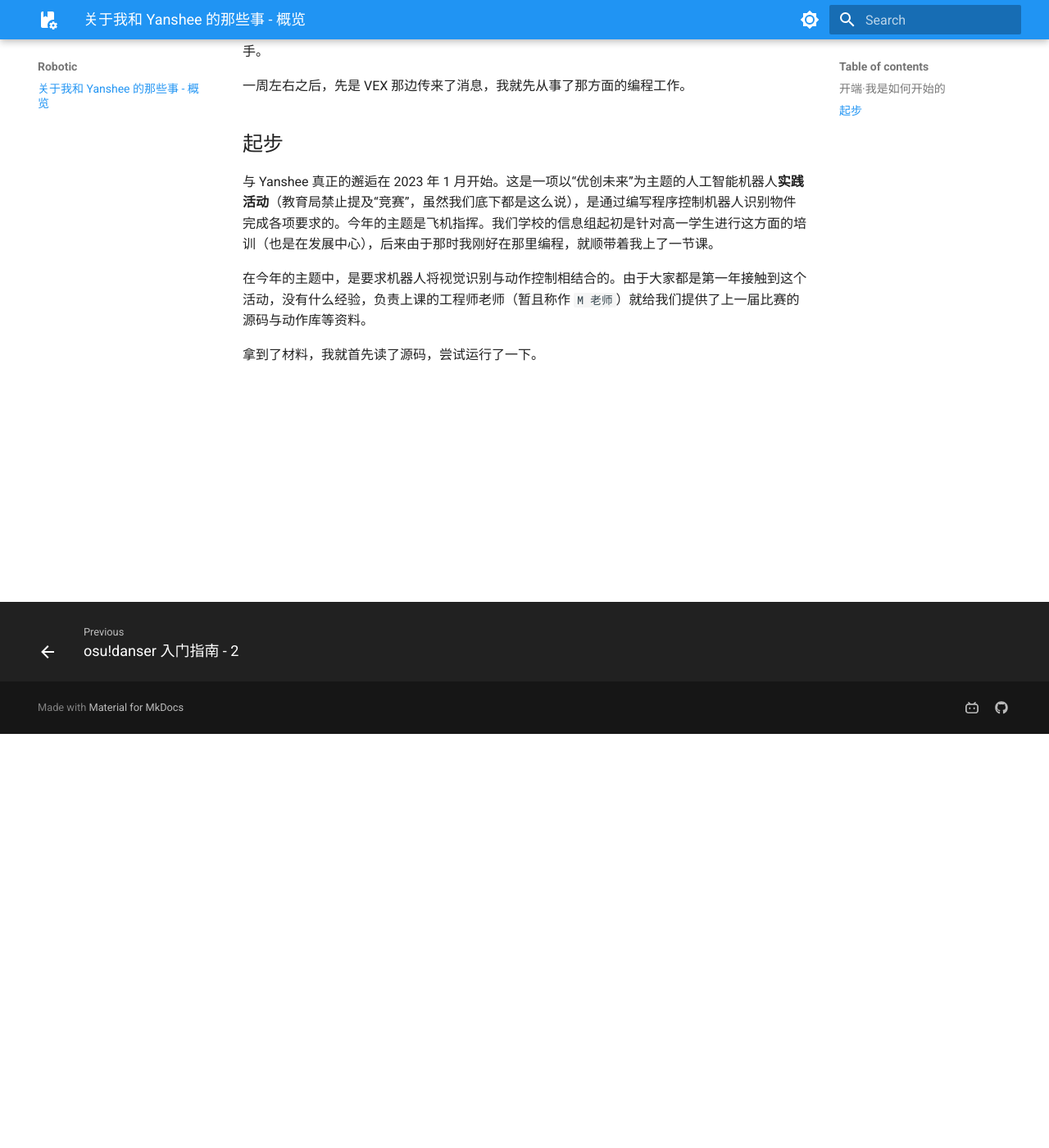
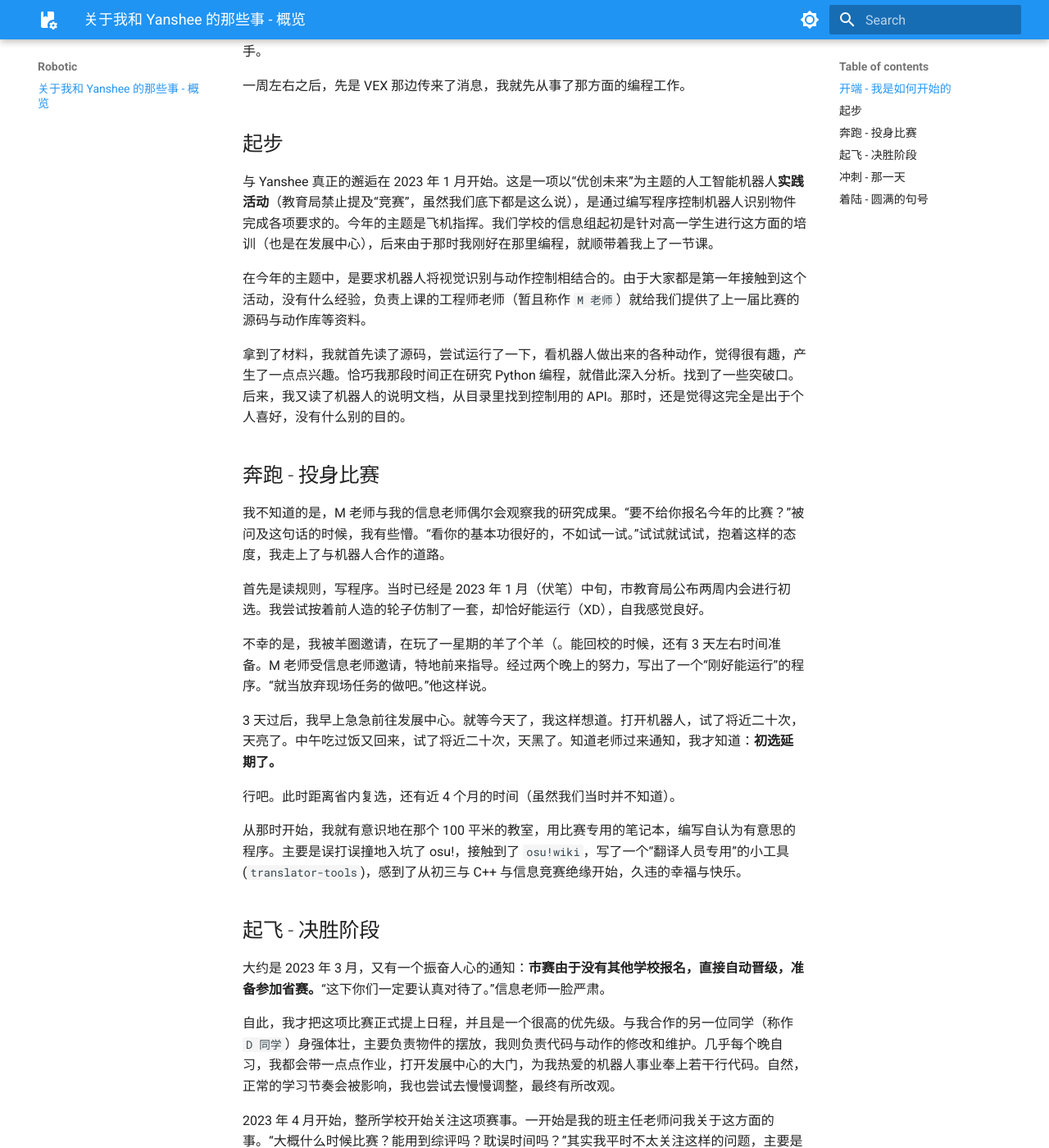
Before and after one commit to Sunnyboy971/Sunnyboy971.github.io, an MkDocs documentation site: the page built from docs/robotic/yanshee.md, in a window 1280 px wide and 1400 px high, scrolled down 505 px. Shown: the whole window at 82% size. Built offline with MkDocs 1.6.1 and Material for MkDocs 9.7.7, drawn with Linux system fonts in a browser that asks for light colours; some of the changed text lies outside the part shown.

Commit message:
Finish `yanshee.md`

```diff
--- a/docs/robotic/yanshee.md
+++ b/docs/robotic/yanshee.md
@@ -4,7 +4,7 @@
 
 这段跨越一年的历程，在我看来无疑是奇妙的，充满了坎坷与欣喜。
 
-## 开端·我是如何开始的
+## 开端 - 我是如何开始的
 
 说来也很有趣，这其实要从一个相关项目 - VEX 谈起。在我入学的第二年，我所在的学校就开设了信息与机器人类相关的社团，自然会参与一些重大赛事（当然不排除学校建设的需要）。此外，学校新建了一个“未来科学家发展中心”，是从旧图书馆腾出的，三间占地共约 100 平米的教室（这个以后再说），为我两年间这方面的发展提供了一个理想化的场所。
 
@@ -18,4 +18,50 @@
 
 在今年的主题中，是要求机器人将视觉识别与动作控制相结合的。由于大家都是第一年接触到这个活动，没有什么经验，负责上课的工程师老师（暂且称作 `M 老师`）就给我们提供了上一届比赛的源码与动作库等资料。
 
-拿到了材料，我就首先读了源码，尝试运行了一下。
+拿到了材料，我就首先读了源码，尝试运行了一下，看机器人做出来的各种动作，觉得很有趣，产生了一点点兴趣。恰巧我那段时间正在研究 Python 编程，就借此深入分析。找到了一些突破口。后来，我又读了机器人的说明文档，从目录里找到控制用的 API。那时，还是觉得这完全是出于个人喜好，没有什么别的目的。
+
+## 奔跑 - 投身比赛
+
+我不知道的是，M 老师与我的信息老师偶尔会观察我的研究成果。“要不给你报名今年的比赛？”被问及这句话的时候，我有些懵。“看你的基本功很好的，不如试一试。”试试就试试，抱着这样的态度，我走上了与机器人合作的道路。
+
+首先是读规则，写程序。当时已经是 2023 年 1 月（伏笔）中旬，市教育局公布两周内会进行初选。我尝试按着前人造的轮子仿制了一套，却恰好能运行（XD），自我感觉良好。
+
+不幸的是，我被羊圈邀请，在玩了一星期的羊了个羊（。能回校的时候，还有 3 天左右时间准备。M 老师受信息老师邀请，特地前来指导。经过两个晚上的努力，写出了一个“刚好能运行”的程序。“就当放弃现场任务的做吧。”他这样说。
+
+3 天过后，我早上急急前往发展中心。就等今天了，我这样想道。打开机器人，试了将近二十次，天亮了。中午吃过饭又回来，试了将近二十次，天黑了。知道老师过来通知，我才知道：**初选延期了。**
+
+行吧。此时距离省内复选，还有近 4 个月的时间（虽然我们当时并不知道）。
+
+从那时开始，我就有意识地在那个 100 平米的教室，用比赛专用的笔记本，编写自认为有意思的程序。主要是误打误撞地入坑了 osu!，接触到了 `osu!wiki`，写了一个“翻译人员专用”的小工具 (`translator-tools`)，感到了从初三与 C++ 与信息竞赛绝缘开始，久违的幸福与快乐。
+
+## 起飞 - 决胜阶段
+
+大约是 2023 年 3 月，又有一个振奋人心的通知：**市赛由于没有其他学校报名，直接自动晋级，准备参加省赛。**“这下你们一定要认真对待了。”信息老师一脸严肃。
+
+自此，我才把这项比赛正式提上日程，并且是一个很高的优先级。与我合作的另一位同学（称作 `D 同学`）身强体壮，主要负责物件的摆放，我则负责代码与动作的修改和维护。几乎每个晚自习，我都会带一点点作业，打开发展中心的大门，为我热爱的机器人事业奉上若干行代码。自然，正常的学习节奏会被影响，我也尝试去慢慢调整，最终有所改观。
+
+2023 年 4 月开始，整所学校开始关注这项赛事。一开始是我的班主任老师问我关于这方面的事。“大概什么时候比赛？能用到综评吗？耽误时间吗？”其实我平时不太关注这样的问题，主要是编程是图一乐，顺便提升自我能力就是了。
+
+继而，信息老师也好不容易邀请到了 M 老师与其他培训老师到发展中心来，一起观看机器人的自动操作流程，再给出一些有价值的建议。我也按自己的预测，写了几个可能的现场任务函数，大体上是可以的。截至程序与动作库基本完成，已是 5 月初，我也就天天与 D 同学模拟训练，等待比赛日到来。
+
+## 冲刺 - 那一天
+
+2023 年 5 月 13 日，省赛。
+
+早上 5:30，我“垂死病中惊坐起”，突然梦到了程序中的漏洞。匆匆拿起笔记本，在车上狂改了一通，恰好到达比赛场地所在区。
+
+上午 10:00，正式报到。
+
+中午 11:00，在旁边的餐馆草草完成了午饭。信息老师一路跟着我们，给我们提了一些注意事项（因为下午比赛只允许参赛人员进入，普通教师是禁止进入的）。
+
+下午 1:20，正式入场，开始了令人煎熬的调试环节。场上无线信号干扰很严重，电脑和机器人屡次掉线，已经很难受了。再加上排队调试人数多，手忙脚乱的，很难做到镇定。比赛时程序还是报了错。
+
+下午 3:30 左右，第二轮调试开始。我记住了第一轮失败的原因，给程序做了一些针对性的修改。还是由于颜色识别不到位，最后两项任务未能得分。
+
+下午 4:00 左右，我们比赛完毕，准备出场（丢电话卡 buff +1）。听信息老师说，省一有了。释然。
+
+## 着陆 - 圆满的句号
+
+这几个月给我的感觉，就是先慢后快的紧张节奏，像过山车。虽然差一点晋级国赛，但心里还是很愉快的：第一年，能够在自主钻研的情况下取得这样的成绩，已经很完美了。这一天过去，也给我的 Yanshee 机器人之旅画上了一个圆满的句号。在这之后，我的工作重心就要回到学习上了。
+
+听说大学里也有这样的比赛，不知道是不是真的。总之，期望与你未来再相见。
```
